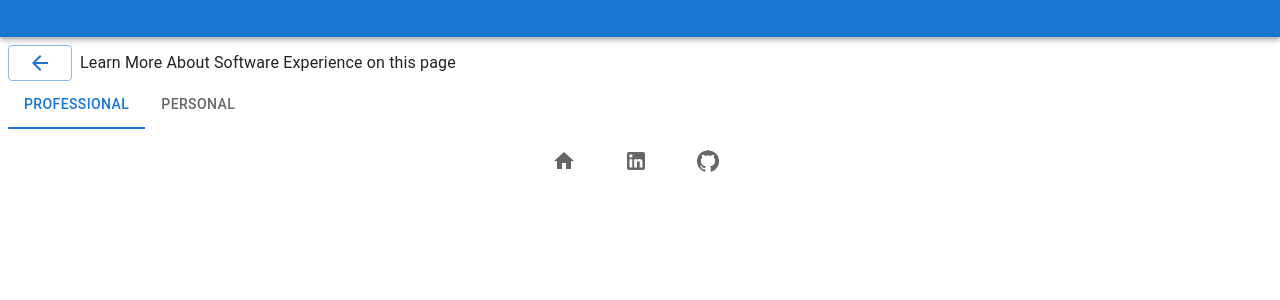
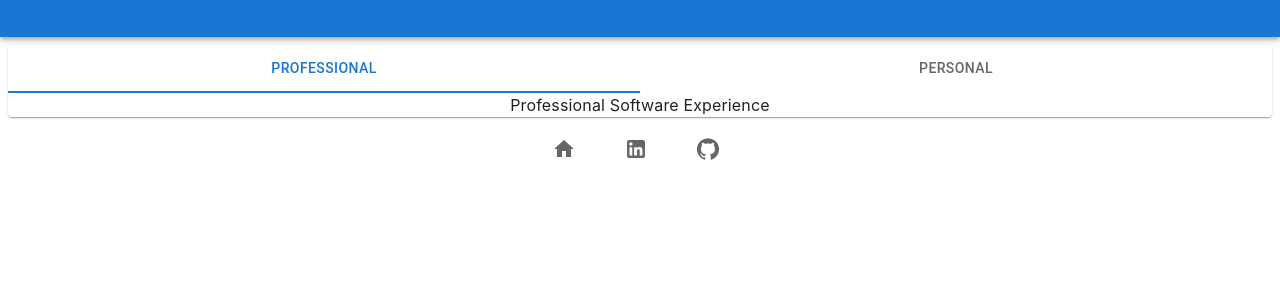
Before and after one commit to skoobydont/portfolio, a React (Create React App) app: page /portfolio/software in a window 1280 px wide. Shown: the top 300 px of the page. Built offline with nearby package versions, Linux system fonts and the light colour scheme.

Commit message:
updated exp toggle to display differet exp passed + updated test with necessary props

```diff
--- a/src/components/ExpToggle.tsx
+++ b/src/components/ExpToggle.tsx
@@ -7,71 +7,58 @@ import Typography from '@mui/material/Typography';
 import Box from '@mui/material/Box';
 import Tabs from '@mui/material/Tabs';
 import Tab from '@mui/material/Tab';
+import Card from '@mui/material/Card';
 // Declare Styles
 const useStyles = makeStyles((theme) => ({
   root: {
-    // display: 'flex',
-    // flexDirection: 'row',
-    textAlign: 'center',
-  },
-  button: {
-    // display: 'flex',
-    // flexDirection: 'column',
-    // alignContent: 'baseline',
-    // textAlign: 'left',
-  },
-  active: {
-    color: theme.palette.primary.main,
-    fontWeight: 'bold',
+    display: 'flex',
+    flexDirection: 'column',
   },
 }));
+interface ExpToggleProps {
+  exp: string;
+  setExp: Function;
+  personalComponent: React.ReactElement;
+  professionalComponent: React.ReactElement;
+}
 /**
  * ExpToggle
  * @param {Object} props
  * @returns {Component} Component to toggle exp between personal / professional
  */
-const ExpToggle = (props: { exp: string, setExp: Function }) => {
+const ExpToggle = (props: ExpToggleProps) => {
   /**
    * Destructure Props:
    *  exp state value & set method
+   *  + desired component to render
    */
   const {
     exp,
     setExp,
+    personalComponent,
+    professionalComponent,
   } = props;
   const classes = useStyles();
   /**
-   * Handle Exp State Toggle
+   * Handle Tab Change
+   * @param {Object} event standard event
    * @param {string} newExp new value to set exp state
-   * @returns {Function}
+   * @fires setExp with updated value
    */
-  // const handleExpToggle = (newExp: string) => setExp(newExp);
   const handleChange = (event: React.SyntheticEvent, newValue: string) => {
     setExp(newValue);
   }
-  console.log('exp toggle exp: ', exp);
-  console.log('exp === professional? ', exp === 'professional');
+
   return (
-    <div data-testid="expToggle" className={classes.root}>
-      <Tabs value={exp} onChange={handleChange}>
+    <Card data-testid="expToggle" className={classes.root}>
+      <Tabs variant="fullWidth" value={exp} onChange={handleChange}>
         <Tab label="Professional" value="professional" />
         <Tab label="Personal" value="personal" />
       </Tabs>
-      {/* <Button
-        onClick={() => handleExpToggle('professional')}
-        variant="outlined"
-        className={`${classes.button} ${exp === 'professional' ? classes.active : ''}`}
-      >
-        Professional
-      </Button>
-      <Button
-        onClick={() => handleExpToggle('personal')}
-        variant="outlined"
-        className={`${classes.button} ${exp === 'personal' ? classes.active : ''}`}
-      >
-        Personal
-      </Button> */}
-    </div>
+      {exp === 'professional'
+        ? professionalComponent
+        : personalComponent}
+    </Card>
   );
 };
 
--- a/src/pages/SoftwareExperiencePage.tsx
+++ b/src/pages/SoftwareExperiencePage.tsx
@@ -1,18 +1,18 @@
 import React, { useState } from 'react';
-import { useHistory } from 'react-router';
+// import { useHistory } from 'react-router';
 // MUI
 import makeStyles from '@mui/styles/makeStyles';
-import Button from '@mui/material/Button';
-import Typography from '@mui/material/Typography';
-import BackIcon from '@mui/icons-material/ArrowBack';
+// import BackIcon from '@mui/icons-material/ArrowBack';
 // Custom
 import ExpToggle from '../components/ExpToggle';
+import ProfessionalExp from '../components/professional/ProfessionalSoftwareExp';
+import PersonalExp from '../components/personal/PersonalSoftwareExp';
 // Declare Styles
 const useStyles = makeStyles((theme) => ({
   root: {
-    padding: theme.spacing(1),
     display: 'flex',
     flexDirection: 'column',
+    padding: theme.spacing(1),
   },
   header: {
     display: 'flex',
@@ -26,17 +26,17 @@ const useStyles = makeStyles((theme) => ({
 
 const SoftwareExperiencePage = () => {
   const classes = useStyles();
-  const history = useHistory();
+  // const history = useHistory();
   const [exp, setExp] = useState('professional');
   /**
    * Handle Go Back to /porfolio
    * @fires history.goBack
    */
-  const handleGoBack = () => history.goBack();
+  // const handleGoBack = () => history.goBack();
 
   return (
     <div className={classes.root}>
-      <div className={classes.header}>
+      {/* <div className={classes.header}>
         <Button
           onClick={() => handleGoBack()}
           variant="outlined"
@@ -47,8 +47,13 @@ const SoftwareExperiencePage = () => {
         <Typography>
           Learn More About Software Experience on this page
         </Typography>
-      </div>
-      <ExpToggle exp={exp} setExp={setExp} />
+      </div> */}
+      <ExpToggle
+        exp={exp}
+        setExp={setExp}
+        professionalComponent={<ProfessionalExp />}
+        personalComponent={<PersonalExp />}
+      />
     </div>
   );
 };
```
Also changed, not shown: 2 other files (tests, documents, lock files or other folders).
